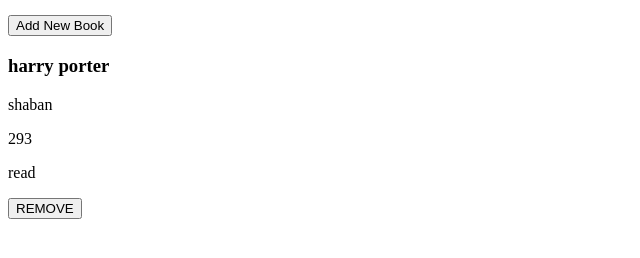
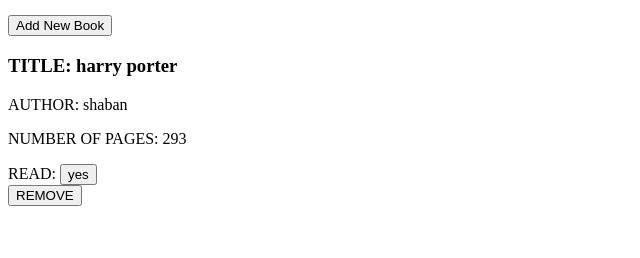
Before and after one commit to z-shaban/library, a plain HTML site: page index.html in a window 1280 px wide. Shown: the part 44-302 px from the top of the page, without its empty margins (0-640 px from the left). Drawn offline with Linux system fonts and the light colour scheme.

Commit message:
Add logic to toggle between read and not read

```diff
--- a/index.html
+++ b/index.html
@@ -24,7 +24,7 @@
                 <input type="text" id="pages" name="pages" required>
                 <br>
                 <label for="read">READ: </label>
-                <input type="text" id="read" name="read">
+                <input type="text" id="read" name="read" placeholder="yes or no?">
                 <button id="add">ADD</button>
             </form>
         </dialog>
--- a/script.js
+++ b/script.js
@@ -17,6 +17,15 @@ function Book(title, author, pages, read) {
     this.read = read;
 }
 
+Book.prototype.toggle = function(){
+    if (this.read == "yes"){
+        this.read = "no"
+    }
+    else{
+        this.read = "yes";
+    }
+}
+
 function addBookToLibrary(title, author, pages, read){
     let newBook= new Book (title, author, pages, read);
 
@@ -32,28 +41,37 @@ function displayBooks(){
         const bookTitle = document.createElement("h3");
         const bookAuthor = document.createElement("p");
         const bookPages = document.createElement("p");
-        const bookRead = document.createElement("p");
+        const bookRead = document.createElement("div");
+        const readText = document.createElement("span");
+        const readButton = document.createElement("button");
         const remove = document.createElement("button")
 
         bookCard.setAttribute("data-index", index);
 
-        bookTitle.textContent = book.title;
-        bookAuthor.textContent = book.author;
-        bookPages.textContent = book.pages;
-        bookRead.textContent = book.read;
+        bookTitle.textContent ="TITLE: " + book.title;
+        bookAuthor.textContent = "AUTHOR: " + book.author;
+        bookPages.textContent = "NUMBER OF PAGES: " + book.pages;
+        readText.textContent = "READ: ";
+        readButton.textContent = book.read;
         remove.textContent = "REMOVE";
 
+        bookRead.append(readText, readButton);
         bookCard.append(bookTitle, bookAuthor, bookPages, bookRead, remove);
         main.appendChild(bookCard);
 
         const myIndex = parseInt(bookCard.getAttribute("data-index"), 10);
 
         remove.addEventListener("click", ()=>{
-            let newLibrary = myLibrary.filter((book, index) => !index == myIndex);
+            let newLibrary = myLibrary.filter((book, index) => index !== myIndex);
             myLibrary = newLibrary;
             console.log(newLibrary);
             bookCard.remove();
-        })
+        });
+
+        readButton.addEventListener("click", ()=>{
+            book.toggle();
+            readButton.textContent = book.read;
+        });
     });
 
 };
@@ -75,4 +93,4 @@ add.addEventListener("click",(e) =>{
 
 
 
-addBookToLibrary("harry porter", "shaban", "293", "read");
+addBookToLibrary("harry porter", "shaban", "293", "yes");
```
